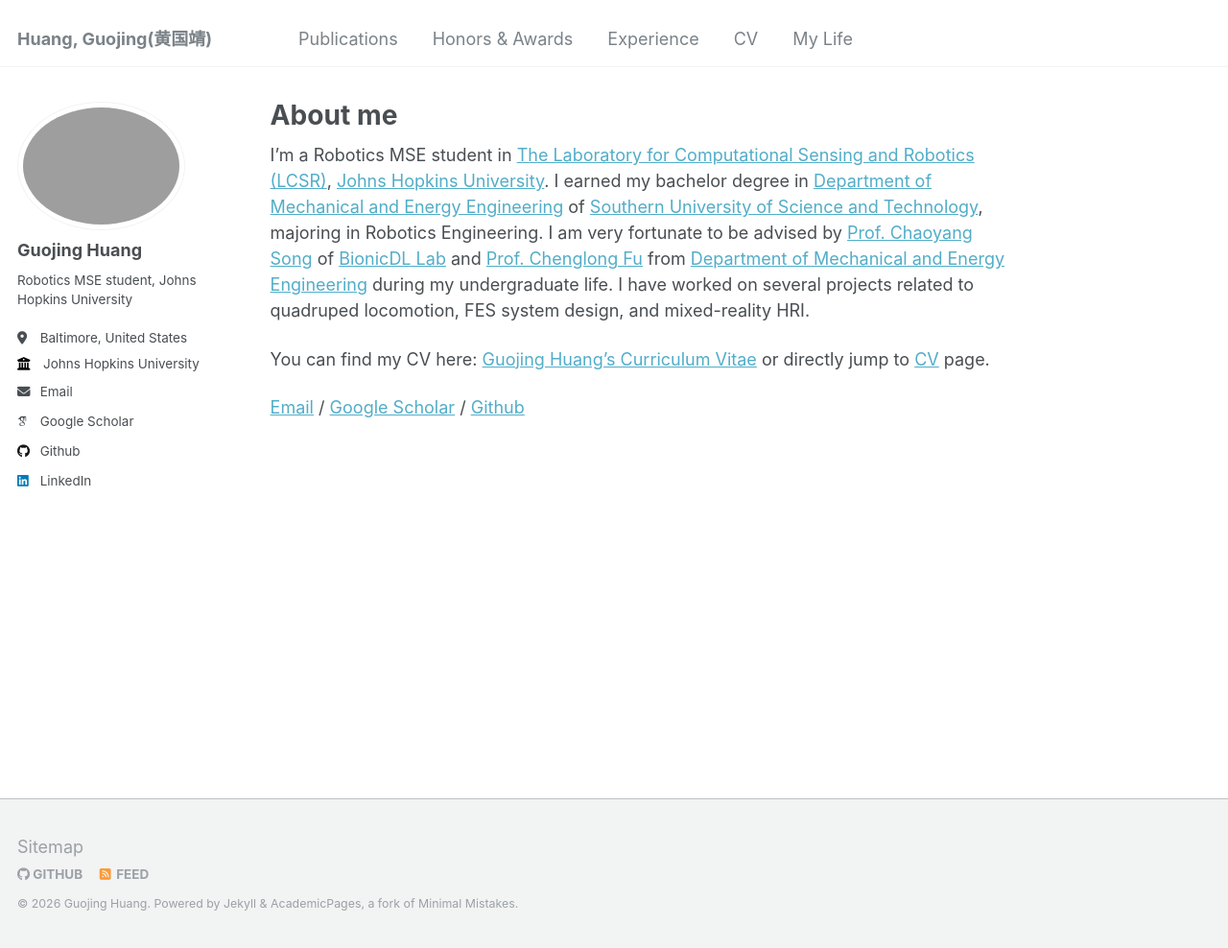
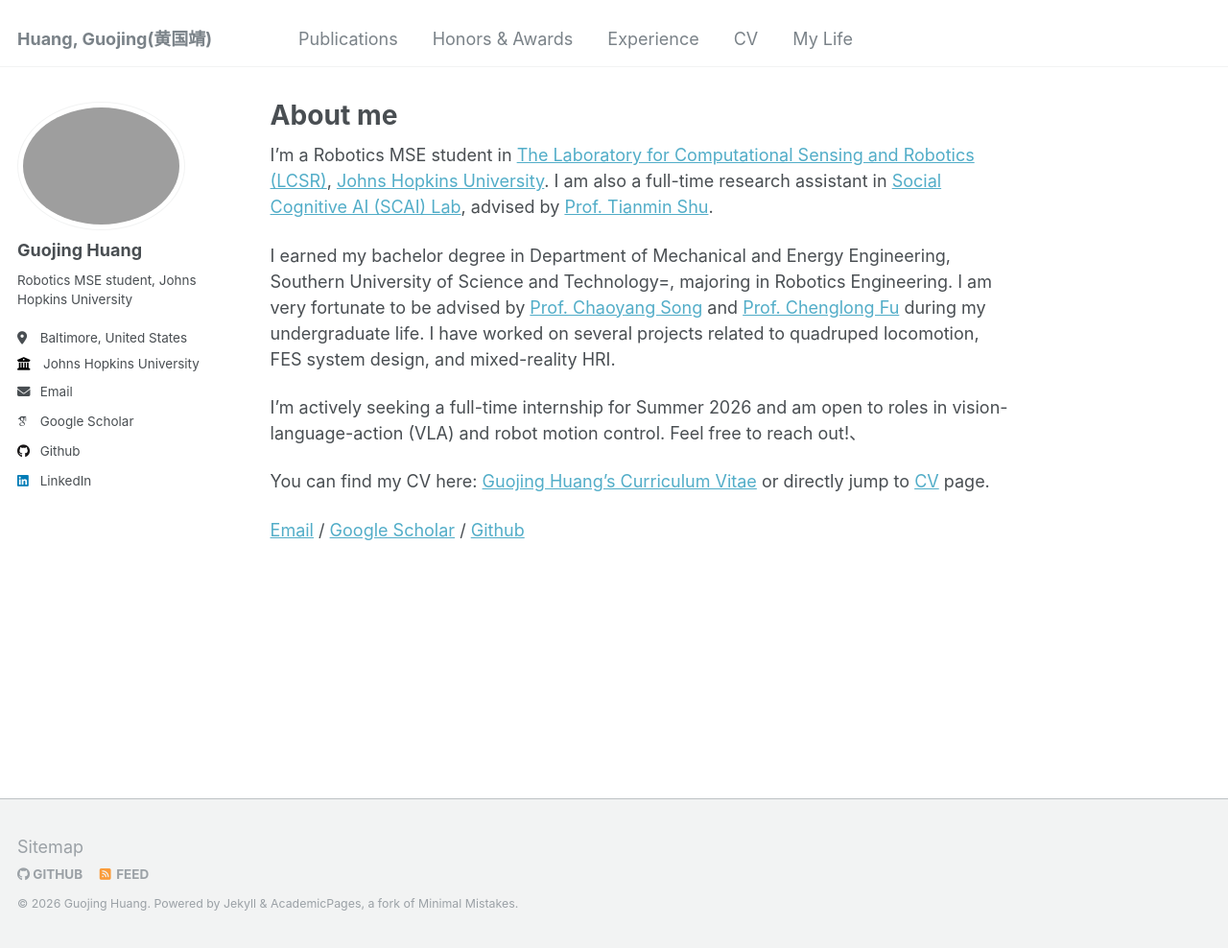
Before and after one commit to Acheng0211/acheng0211.github.io, a Jekyll site: the page built from _pages/about.md, in a window 1280 px wide and 988 px high. Shown: the whole window at 96% size. Built offline with Jekyll 4.4.1, drawn with Linux system fonts in a browser that asks for light colours; some web fonts are replaced.

Commit message:
update: about-me

```diff
--- a/_pages/about.md
+++ b/_pages/about.md
@@ -7,7 +7,11 @@
   - /about.html
 ---
 
-I'm a Robotics MSE student in [The Laboratory for Computational Sensing and Robotics (LCSR)](https://lcsr.jhu.edu/), [Johns Hopkins University](https://www.jhu.edu/). I earned my bachelor degree in [Department of Mechanical and Energy Engineering](https://mee.sustech.edu.cn/?lang=en) of [Southern University of Science and Technology](https://www.sustech.edu.cn/en/), majoring in Robotics Engineering. I am very fortunate to be advised by [Prof. Chaoyang Song](https://www.sustech.edu.cn/en/faculties/songchaoyang.html) of [BionicDL Lab](https://bionicdl.ancorasir.com/) and [Prof. Chenglong Fu](https://www.sustech.edu.cn/en/faculties/fuchenglong.html) from [Department of Mechanical and Energy Engineering](https://mee.sustech.edu.cn/) during my undergraduate life. I have worked on several projects related to quadruped locomotion, FES system design, and mixed-reality HRI.
+I'm a Robotics MSE student in [The Laboratory for Computational Sensing and Robotics (LCSR)](https://lcsr.jhu.edu/), [Johns Hopkins University](https://www.jhu.edu/). I am also a full-time research assistant in [Social Cognitive AI (SCAI) Lab](https://scai.cs.jhu.edu/), advised by [Prof. Tianmin Shu](https://www.tshu.io/).
+
+I earned my bachelor degree in Department of Mechanical and Energy Engineering, Southern University of Science and Technology=, majoring in Robotics Engineering. I am very fortunate to be advised by [Prof. Chaoyang Song](https://bionicdl.ancorasir.com/) and [Prof. Chenglong Fu](https://www.harlab.site/) during my undergraduate life. I have worked on several projects related to quadruped locomotion, FES system design, and mixed-reality HRI.
+
+I’m actively seeking a full-time internship for Summer 2026 and am open to roles in vision-language-action (VLA) and robot motion control. Feel free to reach out!、
 
 <!-- I'm a fourth year undergraduate student from [Department of Mechanical and Energy Engineering](https://mee.sustech.edu.cn/), [Southern University of Science and Technology](https://www.sustech.edu.cn/). My research interest includes robotics, Over-constrained mechanism, quadruped robot and reinforcement learning.
 
```
